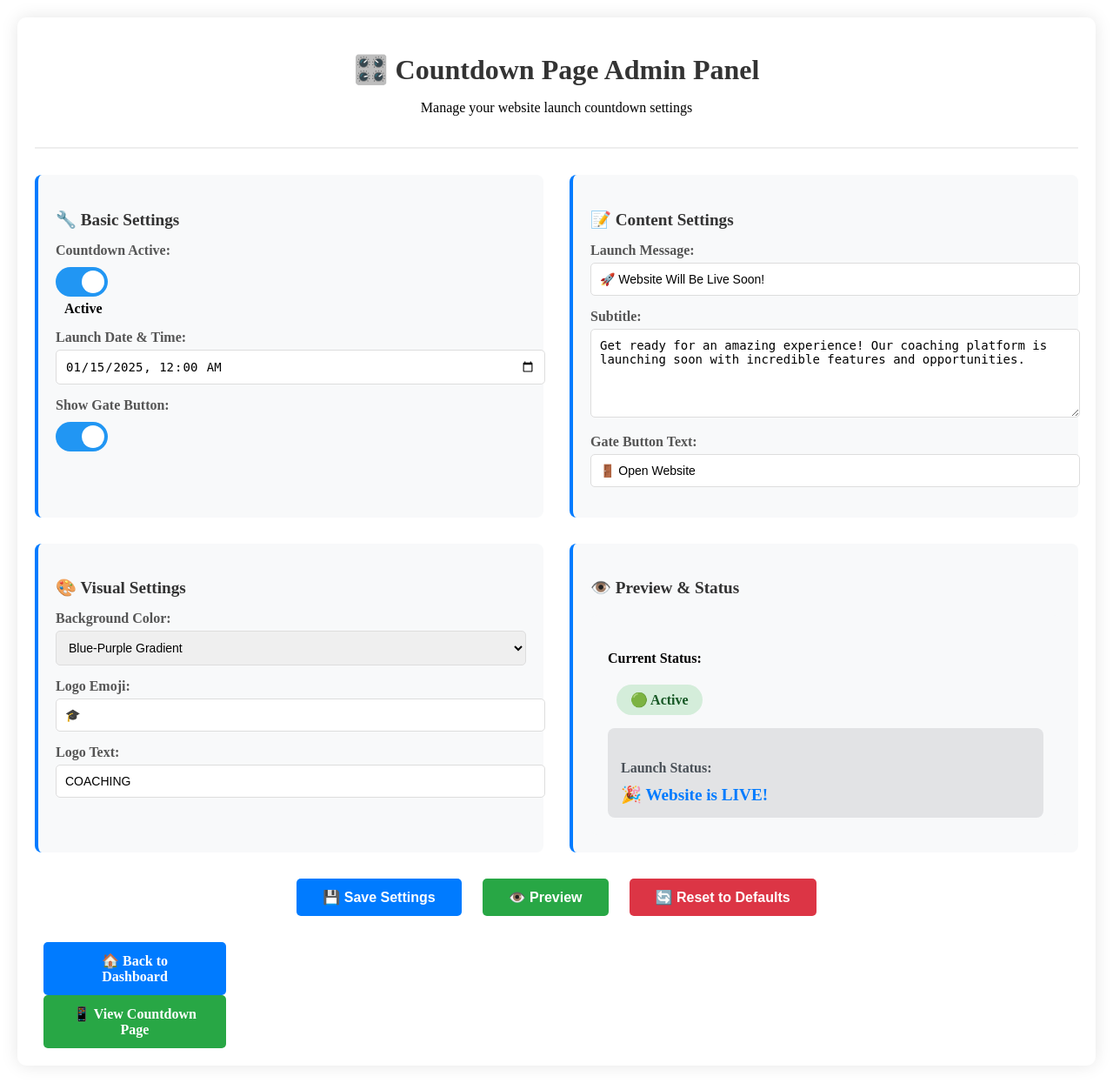
After one commit to Yash-007688/yash, a Flask app: page /admin/countdown in a window 1280 px wide. The commit adds this page. Shown: the whole page at 87% size. Run offline with Flask 3, Linux system fonts and the light colour scheme; the visitor is signed in with stand-in values (Sample User, id 1).

Commit message:
Add countdown settings admin panel with customizable launch page
Co-authored-by: yashrajmoolchandani <yashrajmoolchandani@gmail.com>

```diff
--- a/PAPA/app.py
+++ b/PAPA/app.py
@@ -4,6 +4,7 @@ import pandas as pd
 import os
 from user_handler import check_user_credentials, add_new_user, initialize_user_file
 from excel_handler import get_excel_data, load_data, save_data, log_edit
+from admin_settings import load_settings, save_settings, get_launch_status
 
 app = Flask(__name__)
 app.secret_key = "supersecretkey"
@@ -27,9 +28,14 @@ oauth.register(
 initialize_user_file()
 
 
-# ✅ Home Route (Redirect to Dashboard or Login)
+# ✅ Home Route (Redirect to Dashboard, Login, or Countdown)
 @app.route("/")
 def home():
+    # Check if countdown is active and website is not live
+    settings = load_settings()
+    if settings.get("is_active", True) and not get_launch_status():
+        return redirect(url_for("countdown"))
+
     if "user" in session:
         return redirect(url_for("dashboard"))
     return redirect(url_for("login"))
@@ -38,7 +44,59 @@ def home():
 # ✅ Countdown Page (Before Launch)
 @app.route("/countdown")
 def countdown():
-    return render_template("countdown.html")
+    settings = load_settings()
+    launch_status = get_launch_status()
+    return render_template("countdown.html", settings=settings, launch_status=launch_status)
+
+
+# ✅ Admin Countdown Settings Panel
+@app.route("/admin/countdown")
+def admin_countdown():
+    if "user" not in session or session["role"] != "Admin":
+        return redirect(url_for("login"))
+
+    settings = load_settings()
+    launch_status = get_launch_status()
+    return render_template("admin_countdown.html", settings=settings, launch_status=launch_status)
+
+
+# ✅ Update Countdown Settings
+@app.route("/admin/countdown/update", methods=["POST"])
+def update_countdown_settings():
+    if "user" not in session or session["role"] != "Admin":
+        return jsonify({"success": False, "error": "Unauthorized"}), 403
+
+    try:
+        data = request.get_json()
+        settings = load_settings()
+
+        # Update settings with new values
+        for key, value in data.items():
+            if key in settings:
+                settings[key] = value
+
+        if save_settings(settings):
+            return jsonify({"success": True, "message": "Settings updated successfully!"})
+        else:
+            return jsonify({"success": False, "error": "Failed to save settings"})
+    except Exception as e:
+        return jsonify({"success": False, "error": str(e)}), 500
+
+
+# ✅ Reset Countdown Settings to Defaults
+@app.route("/admin/countdown/reset", methods=["POST"])
+def reset_countdown_settings():
+    if "user" not in session or session["role"] != "Admin":
+        return jsonify({"success": False, "error": "Unauthorized"}), 403
+
+    try:
+        from admin_settings import DEFAULT_SETTINGS
+        if save_settings(DEFAULT_SETTINGS):
+            return jsonify({"success": True, "message": "Settings reset to defaults!"})
+        else:
+            return jsonify({"success": False, "error": "Failed to reset settings"})
+    except Exception as e:
+        return jsonify({"success": False, "error": str(e)}), 500
 
 
 # ✅ User Login
--- /dev/null
+++ b/PAPA/templates/admin_countdown.html
@@ -0,0 +1,425 @@
+<!DOCTYPE html>
+<html lang="en">
+<head>
+    <meta charset="UTF-8">
+    <meta name="viewport" content="width=device-width, initial-scale=1.0">
+    <title>Admin - Countdown Settings</title>
+    <link rel="stylesheet" href="/static/style.css">
+    <style>
+        .admin-container {
+            max-width: 1200px;
+            margin: 20px auto;
+            padding: 20px;
+            background: white;
+            border-radius: 10px;
+            box-shadow: 0 0 20px rgba(0,0,0,0.1);
+        }
+
+        .admin-header {
+            text-align: center;
+            margin-bottom: 30px;
+            padding-bottom: 20px;
+            border-bottom: 2px solid #eee;
+        }
+
+        .admin-header h1 {
+            color: #333;
+            margin-bottom: 10px;
+        }
+
+        .settings-grid {
+            display: grid;
+            grid-template-columns: 1fr 1fr;
+            gap: 30px;
+            margin-bottom: 30px;
+        }
+
+        .setting-group {
+            background: #f8f9fa;
+            padding: 20px;
+            border-radius: 8px;
+            border-left: 4px solid #007bff;
+        }
+
+        .setting-group h3 {
+            margin-bottom: 15px;
+            color: #333;
+            font-size: 1.2rem;
+        }
+
+        .form-group {
+            margin-bottom: 15px;
+        }
+
+        .form-group label {
+            display: block;
+            margin-bottom: 5px;
+            font-weight: 600;
+            color: #555;
+        }
+
+        .form-group input, .form-group textarea, .form-group select {
+            width: 100%;
+            padding: 10px;
+            border: 1px solid #ddd;
+            border-radius: 5px;
+            font-size: 14px;
+        }
+
+        .form-group textarea {
+            height: 80px;
+            resize: vertical;
+        }
+
+        .toggle-switch {
+            position: relative;
+            display: inline-block;
+            width: 60px;
+            height: 34px;
+        }
+
+        .toggle-switch input {
+            opacity: 0;
+            width: 0;
+            height: 0;
+        }
+
+        .slider {
+            position: absolute;
+            cursor: pointer;
+            top: 0;
+            left: 0;
+            right: 0;
+            bottom: 0;
+            background-color: #ccc;
+            transition: .4s;
+            border-radius: 34px;
+        }
+
+        .slider:before {
+            position: absolute;
+            content: "";
+            height: 26px;
+            width: 26px;
+            left: 4px;
+            bottom: 4px;
+            background-color: white;
+            transition: .4s;
+            border-radius: 50%;
+        }
+
+        input:checked + .slider {
+            background-color: #2196F3;
+        }
+
+        input:checked + .slider:before {
+            transform: translateX(26px);
+        }
+
+        .action-buttons {
+            text-align: center;
+            margin-top: 30px;
+        }
+
+        .btn {
+            padding: 12px 30px;
+            margin: 0 10px;
+            border: none;
+            border-radius: 5px;
+            cursor: pointer;
+            font-size: 16px;
+            font-weight: 600;
+            transition: all 0.3s ease;
+        }
+
+        .btn-primary {
+            background: #007bff;
+            color: white;
+        }
+
+        .btn-primary:hover {
+            background: #0056b3;
+            transform: translateY(-2px);
+        }
+
+        .btn-success {
+            background: #28a745;
+            color: white;
+        }
+
+        .btn-success:hover {
+            background: #1e7e34;
+            transform: translateY(-2px);
+        }
+
+        .btn-danger {
+            background: #dc3545;
+            color: white;
+        }
+
+        .btn-danger:hover {
+            background: #c82333;
+            transform: translateY(-2px);
+        }
+
+        .preview-section {
+            background: #f8f9fa;
+            padding: 20px;
+            border-radius: 8px;
+            margin-top: 20px;
+        }
+
+        .preview-section h3 {
+            margin-bottom: 15px;
+            color: #333;
+        }
+
+        .status-indicator {
+            display: inline-block;
+            padding: 8px 16px;
+            border-radius: 20px;
+            font-weight: 600;
+            margin-left: 10px;
+        }
+
+        .status-active {
+            background: #d4edda;
+            color: #155724;
+        }
+
+        .status-inactive {
+            background: #f8d7da;
+            color: #721c24;
+        }
+
+        .launch-status {
+            background: #e2e3e5;
+            padding: 15px;
+            border-radius: 8px;
+            margin-top: 15px;
+        }
+
+        .launch-status h4 {
+            margin-bottom: 10px;
+            color: #495057;
+        }
+
+        .launch-countdown {
+            font-size: 1.2rem;
+            font-weight: 600;
+            color: #007bff;
+        }
+
+        @media (max-width: 768px) {
+            .settings-grid {
+                grid-template-columns: 1fr;
+            }
+
+            .admin-container {
+                margin: 10px;
+                padding: 15px;
+            }
+        }
+    </style>
+</head>
+<body>
+    <div class="admin-container">
+        <div class="admin-header">
+            <h1>🎛️ Countdown Page Admin Panel</h1>
+            <p>Manage your website launch countdown settings</p>
+        </div>
+
+        <form id="countdownForm" method="POST">
+            <div class="settings-grid">
+                <!-- Basic Settings -->
+                <div class="setting-group">
+                    <h3>🔧 Basic Settings</h3>
+
+                    <div class="form-group">
+                        <label>Countdown Active:</label>
+                        <div style="margin-top: 10px;">
+                            <label class="toggle-switch">
+                                <input type="checkbox" name="is_active" id="is_active" {{ 'checked' if settings.is_active else '' }}>
+                                <span class="slider"></span>
+                            </label>
+                            <span style="margin-left: 10px; font-weight: 600;">
+                                {{ 'Active' if settings.is_active else 'Inactive' }}
+                            </span>
+                        </div>
+                    </div>
+
+                    <div class="form-group">
+                        <label>Launch Date & Time:</label>
+                        <input type="datetime-local" name="launch_date" id="launch_date"
+                               value="{{ settings.launch_date.replace('T', 'T') }}" required>
+                    </div>
+
+                    <div class="form-group">
+                        <label>Show Gate Button:</label>
+                        <div style="margin-top: 10px;">
+                            <label class="toggle-switch">
+                                <input type="checkbox" name="show_gate_button" id="show_gate_button" {{ 'checked' if settings.show_gate_button else '' }}>
+                                <span class="slider"></span>
+                            </label>
+                        </div>
+                    </div>
+                </div>
+
+                <!-- Content Settings -->
+                <div class="setting-group">
+                    <h3>📝 Content Settings</h3>
+
+                    <div class="form-group">
+                        <label>Launch Message:</label>
+                        <input type="text" name="launch_message" id="launch_message"
+                               value="{{ settings.launch_message }}" required>
+                    </div>
+
+                    <div class="form-group">
+                        <label>Subtitle:</label>
+                        <textarea name="subtitle" id="subtitle" required>{{ settings.subtitle }}</textarea>
+                    </div>
+
+                    <div class="form-group">
+                        <label>Gate Button Text:</label>
+                        <input type="text" name="gate_button_text" id="gate_button_text"
+                               value="{{ settings.gate_button_text }}" required>
+                    </div>
+                </div>
+
+                <!-- Visual Settings -->
+                <div class="setting-group">
+                    <h3>🎨 Visual Settings</h3>
+
+                    <div class="form-group">
+                        <label>Background Color:</label>
+                        <select name="background_color" id="background_color">
+                            <option value="linear-gradient(135deg, #667eea 0%, #764ba2 100%)" {{ 'selected' if settings.background_color == 'linear-gradient(135deg, #667eea 0%, #764ba2 100%)' else '' }}>Blue-Purple Gradient</option>
+                            <option value="linear-gradient(135deg, #f093fb 0%, #f5576c 100%)" {{ 'selected' if settings.background_color == 'linear-gradient(135deg, #f093fb 0%, #f5576c 100%)' else '' }}>Pink-Red Gradient</option>
+                            <option value="linear-gradient(135deg, #4facfe 0%, #00f2fe 100%)" {{ 'selected' if settings.background_color == 'linear-gradient(135deg, #4facfe 0%, #00f2fe 100%)' else '' }}>Blue-Cyan Gradient</option>
+                            <option value="linear-gradient(135deg, #43e97b 0%, #38f9d7 100%)" {{ 'selected' if settings.background_color == 'linear-gradient(135deg, #43e97b 0%, #38f9d7 100%)' else '' }}>Green-Cyan Gradient</option>
+                            <option value="linear-gradient(135deg, #fa709a 0%, #fee140 100%)" {{ 'selected' if settings.background_color == 'linear-gradient(135deg, #fa709a 0%, #fee140 100%)' else '' }}>Pink-Yellow Gradient</option>
+                        </select>
+                    </div>
+
+                    <div class="form-group">
+                        <label>Logo Emoji:</label>
+                        <input type="text" name="logo_emoji" id="logo_emoji"
+                               value="{{ settings.logo_emoji }}" maxlength="2" required>
+                    </div>
+
+                    <div class="form-group">
+                        <label>Logo Text:</label>
+                        <input type="text" name="logo_text" id="logo_text"
+                               value="{{ settings.logo_text }}" required>
+                    </div>
+                </div>
+
+                <!-- Preview & Status -->
+                <div class="setting-group">
+                    <h3>👁️ Preview & Status</h3>
+
+                    <div class="preview-section">
+                        <h4>Current Status:</h4>
+                        <span class="status-indicator {{ 'status-active' if settings.is_active else 'status-inactive' }}">
+                            {{ '🟢 Active' if settings.is_active else '🔴 Inactive' }}
+                        </span>
+
+                        <div class="launch-status">
+                            <h4>Launch Status:</h4>
+                            {% if launch_status %}
+                                <div class="launch-countdown">🎉 Website is LIVE!</div>
+                            {% else %}
+                                <div class="launch-countdown">⏳ Countdown Active</div>
+                                <div style="margin-top: 10px; font-size: 0.9rem; color: #6c757d;">
+                                    Launch: {{ settings.launch_date.split('T')[0] }}
+                                </div>
+                            {% endif %}
+                        </div>
+                    </div>
+                </div>
+            </div>
+
+            <div class="action-buttons">
+                <button type="submit" class="btn btn-primary">💾 Save Settings</button>
+                <button type="button" class="btn btn-success" onclick="previewCountdown()">👁️ Preview</button>
+                <button type="button" class="btn btn-danger" onclick="resetToDefaults()">🔄 Reset to Defaults</button>
+            </div>
+        </form>
+
+        <div style="margin-top: 30px; text-align: center;">
+            <a href="/dashboard" class="btn btn-primary">🏠 Back to Dashboard</a>
+            <a href="/countdown" class="btn btn-success" target="_blank">📱 View Countdown Page</a>
+        </div>
+    </div>
+
+    <script>
+        // Toggle switch functionality
+        document.getElementById('is_active').addEventListener('change', function() {
+            const statusText = this.checked ? 'Active' : 'Inactive';
+            this.parentElement.nextElementSibling.textContent = statusText;
+        });
+
+        // Form submission
+        document.getElementById('countdownForm').addEventListener('submit', function(e) {
+            e.preventDefault();
+
+            const formData = new FormData(this);
+            const data = {};
+
+            for (let [key, value] of formData.entries()) {
+                if (key === 'is_active' || key === 'show_gate_button') {
+                    data[key] = value === 'on';
+                } else {
+                    data[key] = value;
+                }
+            }
+
+            // Send to server
+            fetch('/admin/countdown/update', {
+                method: 'POST',
+                headers: {
+                    'Content-Type': 'application/json',
+                },
+                body: JSON.stringify(data)
+            })
+            .then(response => response.json())
+            .then(data => {
+                if (data.success) {
+                    alert('✅ Settings saved successfully!');
+                    location.reload();
+                } else {
+                    alert('❌ Error saving settings: ' + data.error);
+                }
+            })
+            .catch(error => {
+                alert('❌ Network error: ' + error);
+            });
+        });
+
+        function previewCountdown() {
+            window.open('/countdown', '_blank');
+        }
+
+        function resetToDefaults() {
+            if (confirm('Are you sure you want to reset all settings to defaults?')) {
+                fetch('/admin/countdown/reset', {
+                    method: 'POST'
+                })
+                .then(response => response.json())
+                .then(data => {
+                    if (data.success) {
+                        alert('✅ Settings reset to defaults!');
+                        location.reload();
+                    } else {
+                        alert('❌ Error resetting settings: ' + data.error);
+                    }
+                })
+                .catch(error => {
+                    alert('❌ Network error: ' + error);
+                });
+            }
+        }
+    </script>
+</body>
+</html>
--- a/PAPA/templates/dashboard.html
+++ b/PAPA/templates/dashboard.html
@@ -39,5 +39,9 @@
     <a href="/logout">🚪 Logout</a>
     <br><br>
     <a href="/batches">📚 View Batches</a>
+    {% if role == "Admin" %}
+    <br><br>
+    <a href="/admin/countdown">🎛️ Countdown Settings</a>
+    {% endif %}
 </body>
 </html>
```
Also changed, not shown: PAPA/admin_settings.py (added, +67 -0 lines), PAPA/templates/countdown.html (+144 -6 lines).
